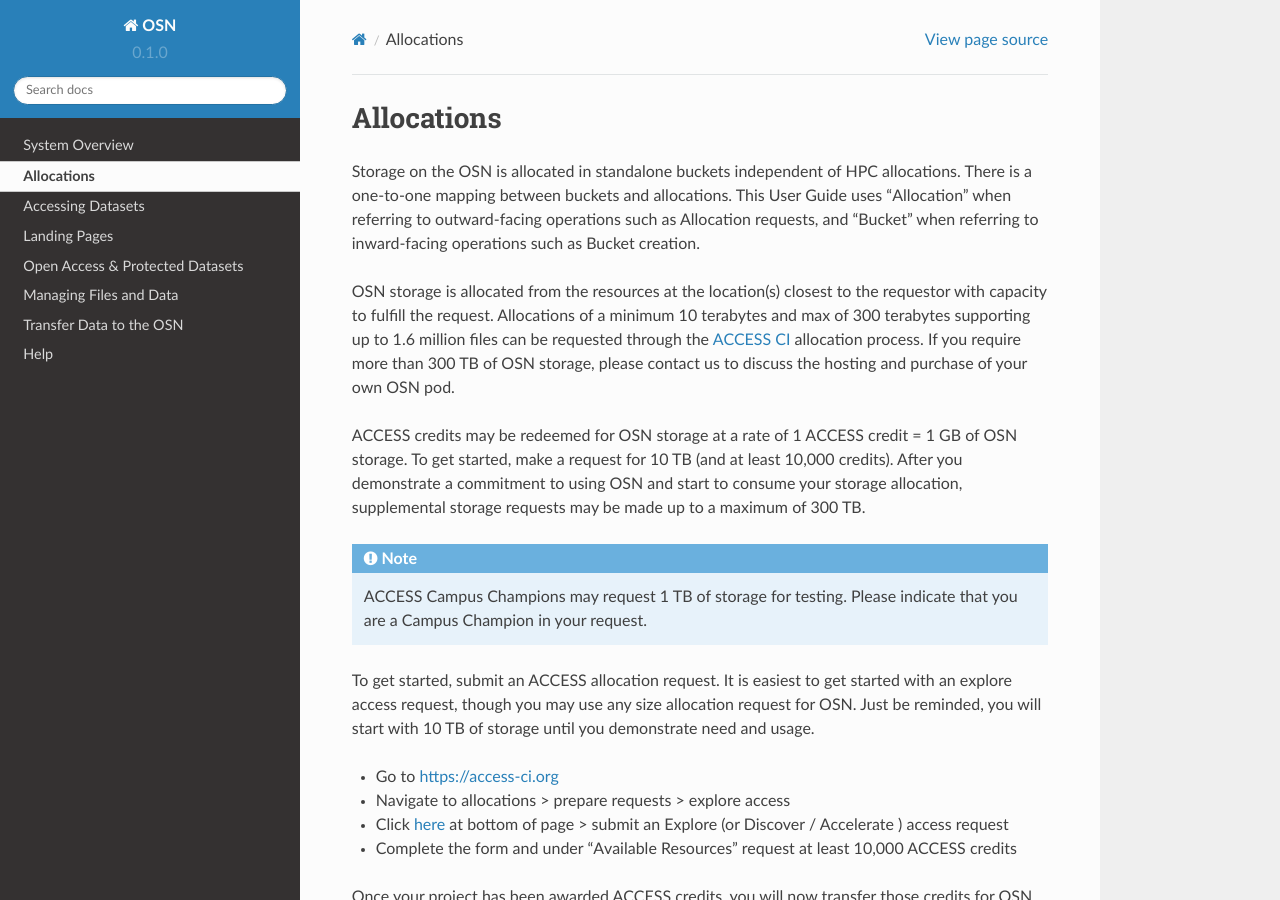
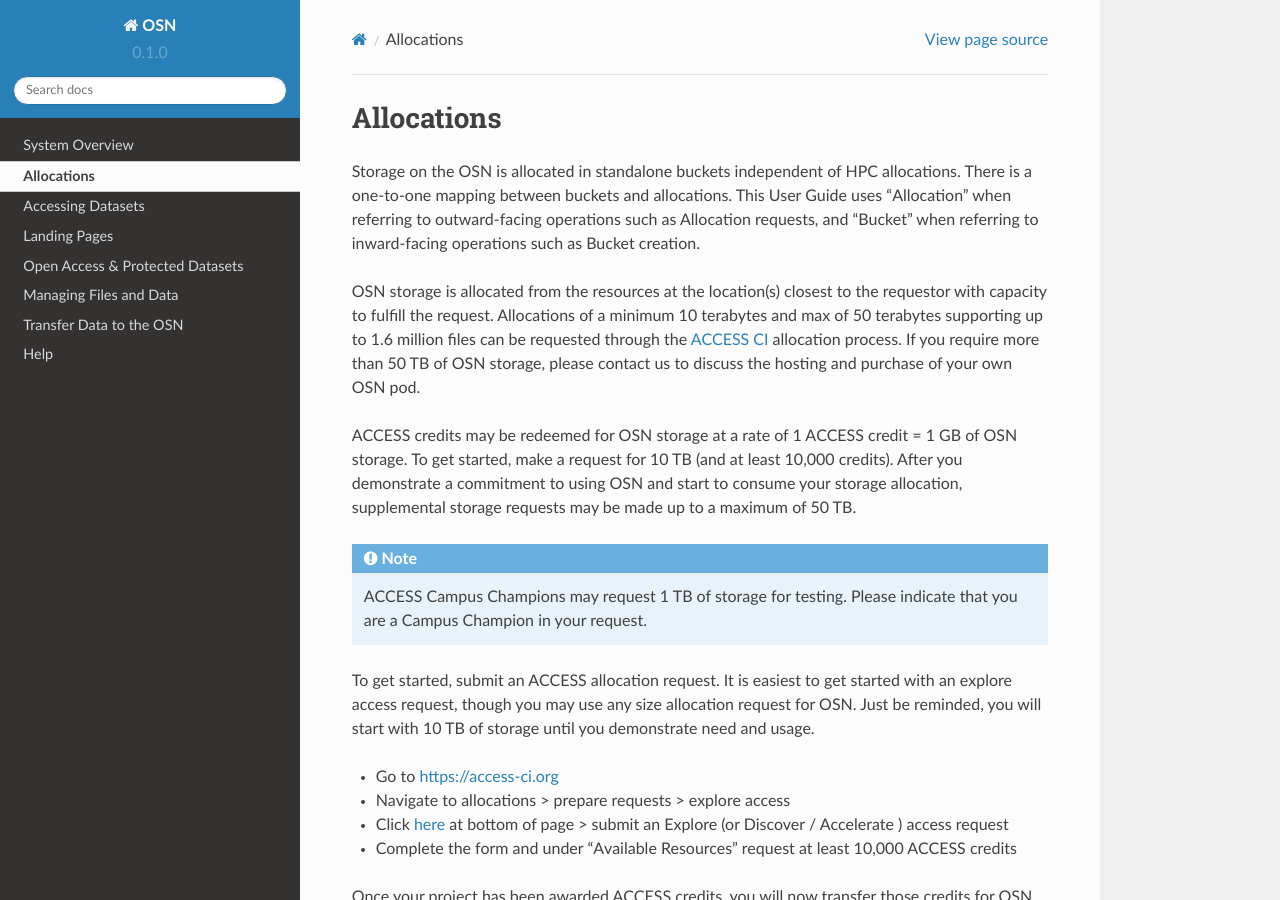
Before and after one commit to OpenStorageNetwork/rtd-osn, a Sphinx documentation site: the page built from docs/source/allocations.rst, in a window 1280 px wide and 900 px high. Built offline with Sphinx 7.4.7 and the Read the Docs theme 2.0.0, drawn with Linux system fonts in a browser that asks for light colours.

Commit message:
updating allocations to reflect a maximum of 50 TB

```diff
--- a/docs/source/allocations.rst
+++ b/docs/source/allocations.rst
@@ -8,15 +8,15 @@ and "Bucket" when referring to inward-facing operations such as Bucket creation.
 
 OSN storage is allocated from the resources at the location(s) closest to the requestor
 with capacity to fulfill the request. Allocations of a minimum 10 terabytes and max of
-300 terabytes supporting up to 1.6 million files can be requested through the
+50 terabytes supporting up to 1.6 million files can be requested through the
 `ACCESS CI <https://access-ci.org>`_ allocation process.
-If you require more than 300 TB of OSN storage, please contact us to discuss the
+If you require more than 50 TB of OSN storage, please contact us to discuss the
 hosting and purchase of your own OSN pod.
 
 ACCESS credits may be redeemed for OSN storage at a rate of 1 ACCESS credit = 1 GB of
 OSN storage. To get started, make a request for 10 TB (and at least 10,000 credits).
 After you demonstrate a commitment to using OSN and start to consume your storage
-allocation, supplemental storage requests may be made up to a maximum of 300 TB.
+allocation, supplemental storage requests may be made up to a maximum of 50 TB.
 
 .. note::
 
```
